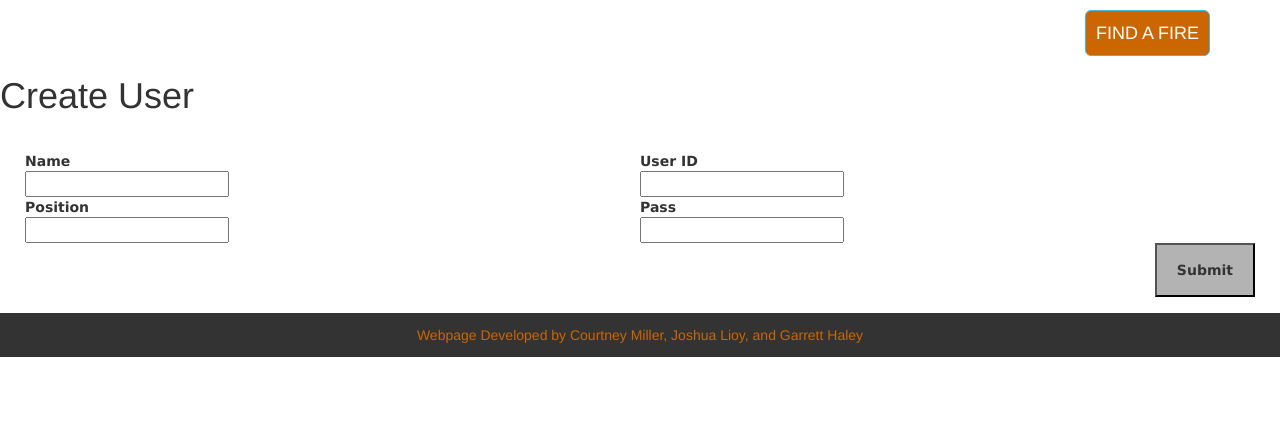
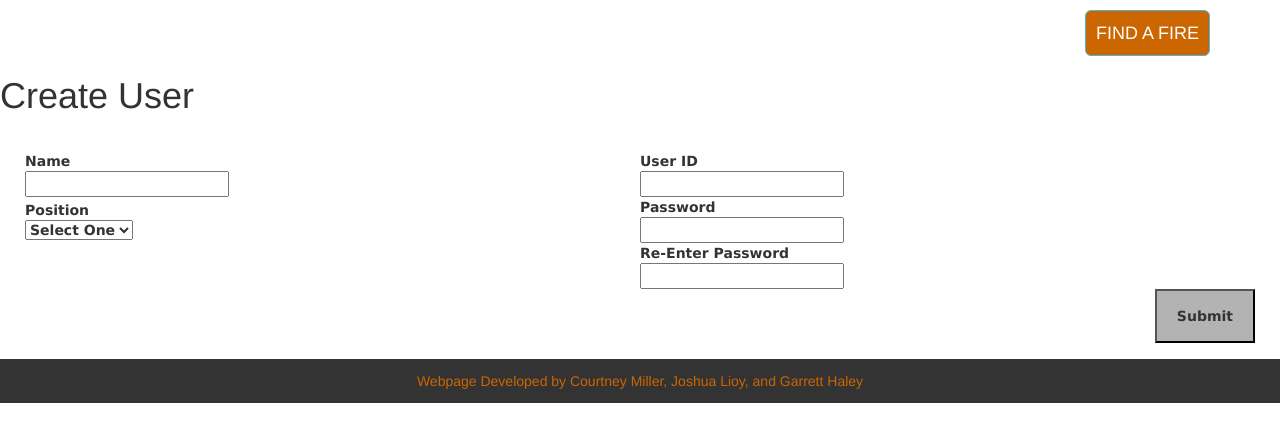
Before and after one commit to jlioy/OSU-CS340-Group4, a PHP site: page /CreateUser.php in a window 1280 px wide. Shown: the part 48-490 px from the top of the page. Run offline with PHP 8.4, Linux system fonts and the light colour scheme; data that the repository does not hold is empty; some libraries are stand-ins or nearby versions.

Commit message:
added dropdown box to the create users page

```diff
--- a/FirefightingWebApplication/CreateUser.php
+++ b/FirefightingWebApplication/CreateUser.php
@@ -15,20 +15,31 @@
 			<table id="signup" class="form">
 				<tr>
 					<td>Name<br>
-						<input type="text" name="name">
+						<input type="text" name="name"><br>
 					</td>
 					<td>User ID<br>
-						<input type="text" name="userID">
+						<input type="text" name="userID"><br>
 				</tr>
 				<tr>
 				</td>
 					<td>Position<br>
-						<input type="text" name="position">
+						<select name="position">
+							<option selected="Select One">Select One</option>
+							<option value="dispatch">Dispatch</option>
+							<option value="supervisor">Supervisor</option>
+							<option value="firefighter">Firefighter</option>
+						</select>
 					</td>
-					<td>Pass<br>
-						<input type="text" name="password">
+					<td>Password<br>
+						<input type="password" name="password"><br>
 					</td>
 				</tr>
+				<tr>
+					<td></td>
+					<td>Re-Enter Password<br>
+						<input type="text" name="verify"><br>
+					</td>
+
 			</table>
 			<button type="submit">Submit</button>
 		</form>
```
